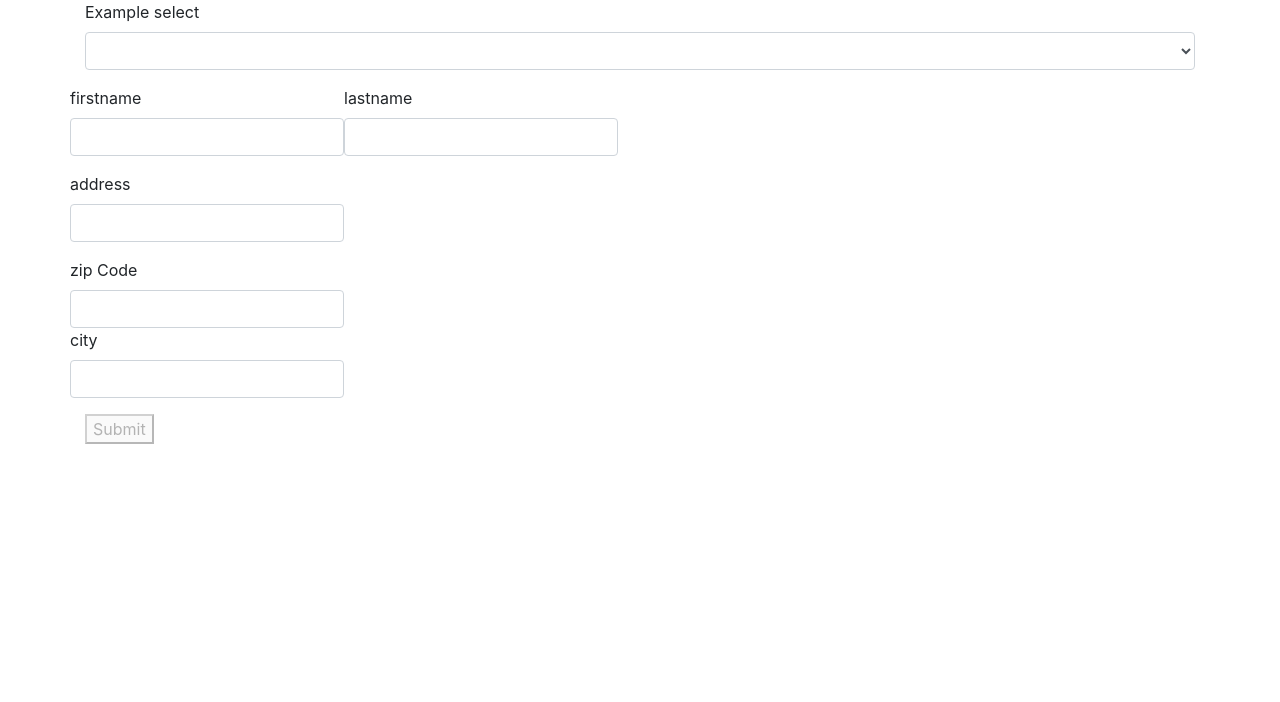
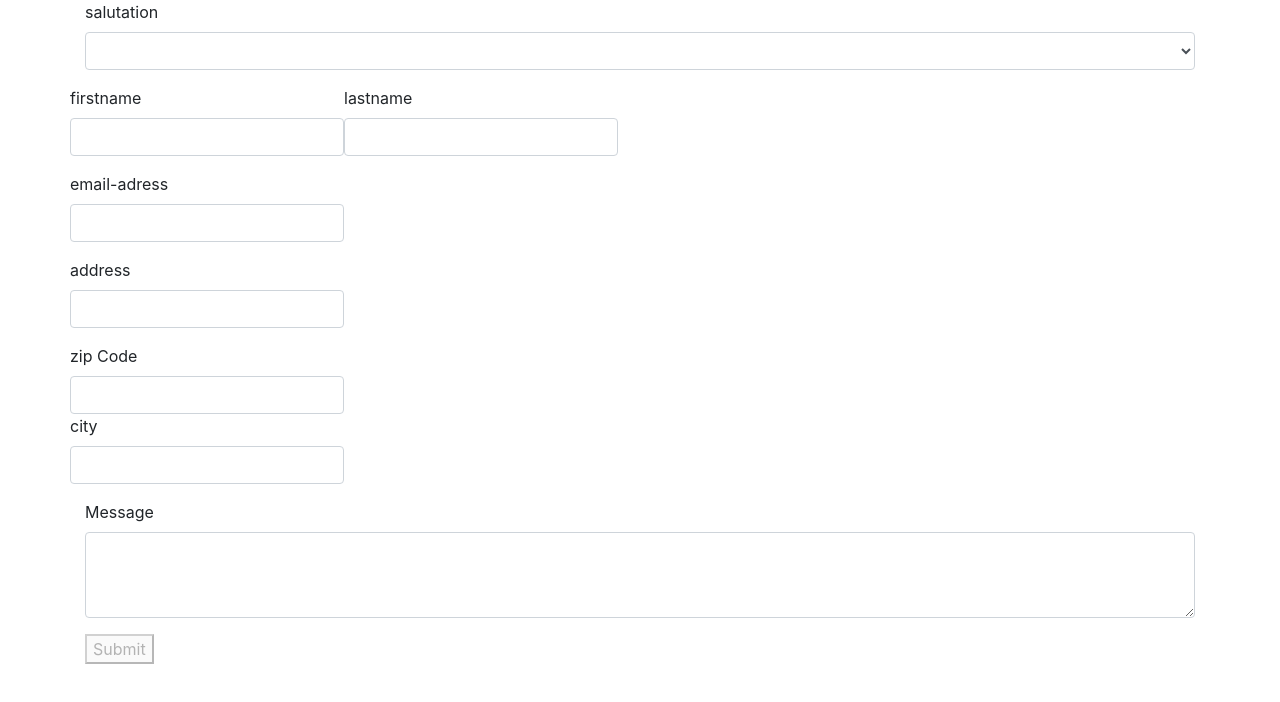
Before and after one commit to FabianAndiel1985/real_estate_asset_management-ANGUALR_BOOTSTRAP, an Angular app: page /contact in a window 1280 px wide. Shown: the top 702 px of the page. Built offline with nearby package versions, Linux system fonts and the light colour scheme.

Commit message:
contact component finalized without styling

```diff
--- a/src/app/contact/contact.component.css
+++ b/src/app/contact/contact.component.css
@@ -1,3 +1,7 @@
 input.ng-invalid.ng-touched {
-	border: 1px solid red;
+	border: 3px solid red;
 }
+
+input.ng-valid{
+	border:3px solid green;
+}
--- a/src/app/contact/contact.component.html
+++ b/src/app/contact/contact.component.html
@@ -1,8 +1,8 @@
 <div class="container">
 	<form #f="ngForm" (ngSubmit)="onSubmit(f)">
 		<div class="form-group">
-		    <label for="exampleFormControlSelect1">Example select</label>
-		    <select class="form-control" ngModel name="Anrede" id="exampleFormControlSelect1">
+		    <label for="exampleFormControlSelect1">salutation</label>
+		    <select class="form-control" ngModel name="salutation" id="exampleFormControlSelect1" required>
 		      <option>Mr</option>
 		      <option>Mrs</option>
 		    </select>
@@ -17,7 +17,13 @@
 		    <input ngModel type="text" class="form-control" id="lastname" name="lastname" required>
 		  </div>
 		</div>
-
+		<div class="row">
+		  <div class="form-group">
+		    <label for="emailadress">email-adress</label>
+		    <input ngModel type="email" class="form-control" id="emailadress" email #email="ngModel" required name="emailadress">
+		  </div>
+		</div>
+		<p *ngIf="!email.valid && email.touched"> Please enter a valid email adress </p>
 		<div class="row">
 		  <div class="form-group">
 		    <label for="adress">address</label>
@@ -32,6 +38,13 @@
 		    <input ngModel required name="city" type="text" class="form-control" id="city">
 		  </div>
 		</div>
+		<div class="form-group">
+		    <label for="message">Message</label>
+		    <textarea class="form-control" id="message" name="message" ngModel rows="3" required>
+		    </textarea>
+  		</div>
+
+
 		<button [disabled]="!f.valid"> Submit </button>
 	</form>
 
```
